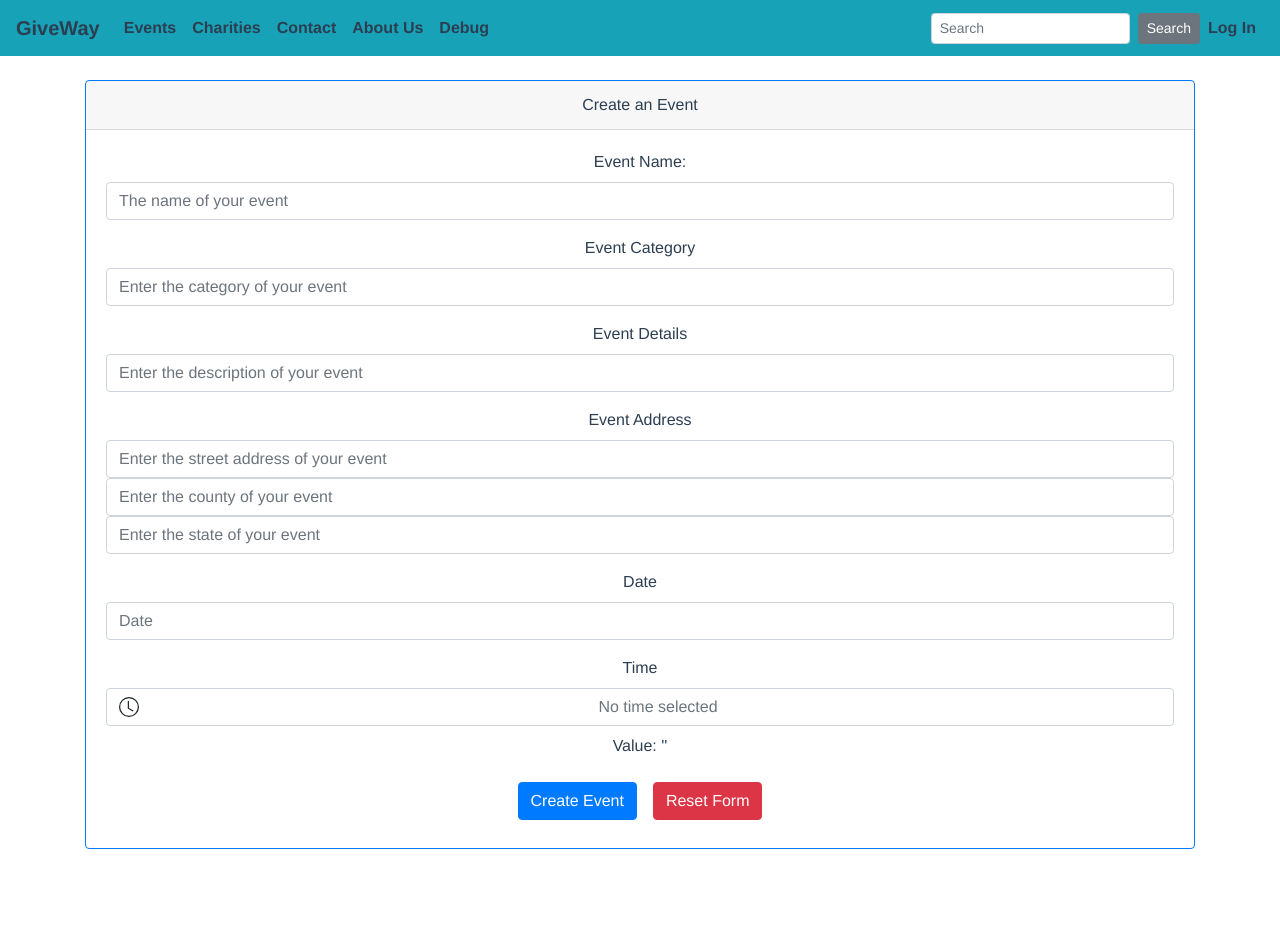
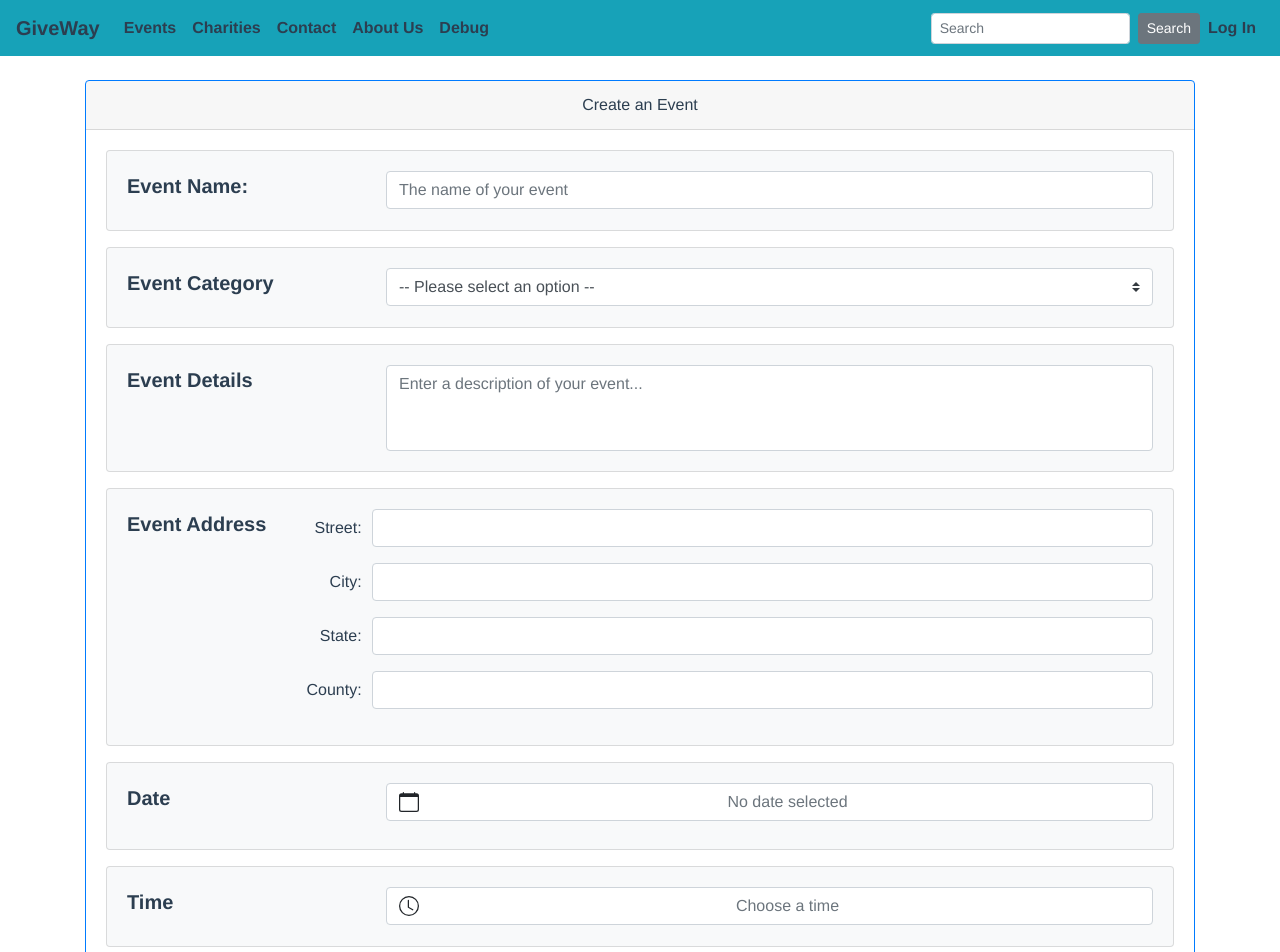
Before and after one commit to vinitshah24/Volunteer-Application, a Vue app in the folder views/: page /create in a window 1280 px wide. Shown: the top 952 px of the page. Before the commit the page ends 849 px from the top, so only its background shows below. Built offline with nearby package versions, Linux system fonts and the light colour scheme; no server answers.

Commit message:
edit create event form - add time and date pickers, select inputs, textarea

```diff
--- a/views/src/views/CreateEvent.vue
+++ b/views/src/views/CreateEvent.vue
@@ -3,7 +3,17 @@
     <b-container mw-25>
       <b-card header="Create an Event" header-tag="header" border-variant="primary">
         <b-form @submit="onSubmit" @reset="onReset" v-if="40">
-          <b-form-group id="input-group-1" label="Event Name:" label-for="input-1">
+          <b-card bg-variant="light" class="mb-3">
+            <b-form-group
+              label-cols-lg="3"
+              label-size="lg"
+              label-class="font-weight-bold pt-0"
+              class="mb-0"
+              id="input-group-1"
+              label="Event Name:"
+              label-for="input-1"
+              label-align="left"
+            >
               <b-form-input
                 id="input-1"
                 v-model="form.name"
@@ -12,66 +22,127 @@
                 placeholder="The name of your event"
               ></b-form-input>
             </b-form-group>
-          <b-form-group id="input-group-2" label="Event Category" label-for="input-2">
-            <b-form-input
-              id="input-2"
-              v-model="form.category"
-              type="text"
-              required
-              placeholder="Enter the category of your event"
-            ></b-form-input>
+          </b-card>
+          <b-card bg-variant="light" class="mb-3">
+            <b-form-group
+              label-cols-lg="3"
+              label-size="lg"
+              label-class="font-weight-bold pt-0"
+              class="mb-0"
+              id="input-group-2"
+              label="Event Category"
+              label-for="input-2"
+              label-align="left"
+            >
+              <b-form-select v-model="form.category" :options="categories">
+                <template v-slot:first>
+                  <b-form-select-option value disabled>-- Please select an option --</b-form-select-option>
+                </template>
+              </b-form-select>
             </b-form-group>
-          <b-form-group id="input-group-3" label="Event Details" label-for="input-3">
-            <b-form-input
-              id="input-3"
+          </b-card>
+          <b-card bg-variant="light" class="mb-3">
+            <b-form-group
+              label-cols-lg="3"
+              label="Event Details"
+              label-size="lg"
+              label-class="font-weight-bold pt-0"
+              class="mb-0"
+              label-align="left"
+              id="input-group-3"
+              label-for="form-textarea"
+            >
+              <b-form-textarea
+                id="form-textarea"
                 v-model="form.details"
-              type="text"
-              required
-              placeholder="Enter the description of your event"
-            ></b-form-input>
+                placeholder="Enter a description of your event..."
+                rows="3"
+                max-rows="6"
+              ></b-form-textarea>
             </b-form-group>
+          </b-card>
+
+          <b-card bg-variant="light" class="mb-3">
             <b-form-group
+              label-cols-lg="2"
+              label="Event Address"
+              label-size="lg"
+              label-class="font-weight-bold pt-0"
+              class="mb-0"
+              label-align="left"
+            >
+              <b-form-group
+                label-cols-sm="1"
+                label="Street:"
+                label-align-sm="right"
+                label-for="nested-street"
+              >
+                <b-form-input v-model="street" id="nested-street"></b-form-input>
+              </b-form-group>
+
+              <b-form-group
+                label-cols-sm="1"
+                label="City:"
+                label-align-sm="right"
+                label-for="nested-city"
+              >
+                <b-form-input v-model="city" id="nested-city"></b-form-input>
+              </b-form-group>
+
+              <b-form-group
+                label-cols-sm="1"
+                label="State:"
+                label-align-sm="right"
+                label-for="nested-state"
+              >
+                <b-form-input v-model="form.state" id="nested-state"></b-form-input>
+              </b-form-group>
+
+              <b-form-group
+                label-cols-sm="1"
+                label="County:"
+                label-align-sm="right"
+                label-for="nested-county"
+              >
+                <b-form-input v-model="form.county" id="nested-county"></b-form-input>
+              </b-form-group>
+            </b-form-group>
+          </b-card>
+          <b-card bg-variant="light" class="mb-3">
+            <b-form-group
+              label-cols-lg="3"
+              label="Date"
+              label-size="lg"
+              label-class="font-weight-bold pt-0"
+              class="mb-0"
               id="input-group-4"
-            label="Event Address"
-            label-for="input-4, input-5, input-6"
+              label-for="datepicker"
+              label-align="left"
             >
-            <b-form-input
-              id="input-3"
-              v-model="form.address"
-              type="text"
-              required
-              placeholder="Enter the street address of your event"
-            ></b-form-input>
-            <b-form-input
-              id="input-4"
-              v-model="form.county"
-              type="text"
-              required
-              placeholder="Enter the county of your event"
-            ></b-form-input>
-            <b-form-input
-              id="input-5"
-              v-model="form.state"
-              type="text"
-              required
-              placeholder="Enter the state of your event"
-            ></b-form-input>
+              <b-form-datepicker id="datepicker" v-model="form.date" class="mb-2"></b-form-datepicker>
             </b-form-group>
-          <b-form-group id="input-group-4" label="Date" label-for="input-6">
-            <b-form-input id="input-6" v-model="form.date" type="text" required placeholder="Date"></b-form-input>
+          </b-card>
+
+          <b-card bg-variant="light" class="mb-3">
+            <b-form-group
+              label-cols-lg="3"
+              label="Time"
+              label-size="lg"
+              label-class="font-weight-bold pt-0"
+              class="mb-0"
+              id="input-group-5"
+              label-for="timepicker"
+              label-align="left"
+            >
+              <b-form-timepicker
+                id="timepicker"
+                v-model="form.time"
+                placeholder="Choose a time"
+                reset-button
+                locale="en"
+              ></b-form-timepicker>
             </b-form-group>
-          <b-form-group id="input-group-5" label="Time" label-for="input-7">
-            <!-- <b-form-input
-              id="input-7"
-              v-model="form.time"
-              type="text"
-              required
-              placeholder="Enter Time"
-            ></b-form-input>-->
-            <b-form-timepicker v-model="timeValue" locale="en"></b-form-timepicker>
-
-            <div class="mt-2">Value: '{{ timeValue }}'</div>
-          </b-form-group>
+          </b-card>
           <div></div>
 
           <b-button class="top-button" type="submit" variant="primary">Create Event</b-button>
@@ -96,9 +167,20 @@ export default {
         date: "",
         time: ""
       },
-
+      street: "",
+      city: "",
       show: true,
-      timeValue: ""
+      categories: [
+        { value: "Volunteering", text: "Volunteering" },
+        { value: "Education", text: "Education" },
+        { value: "Youth Outreach", text: "Youth Outreach" },
+        { value: "Food donations", text: "Food donations" },
+        { value: "Meal prep", text: "Meal prep" },
+        { value: "Shelter generation", text: "Shelter generation" },
+        { value: "Awareness building", text: "Awareness building" },
+        { value: "Political action", text: "Political action" },
+        { value: "Performing Arts", text: "Performing Arts" }
+      ]
     };
   },
   methods: {
@@ -106,6 +188,7 @@ export default {
       evt.preventDefault();
       // alert(JSON.stringify(this.form));
       console.log(this.$root.$router.app.$children[0]);
+      this.form.address = `${this.street}, ${this.city}`;
       this.createEvent(this.form);
     },
     onReset(evt) {
@@ -144,8 +227,8 @@ export default {
             this.$router.push("/events");
           })
           .catch(error => {
-            console.log(error.config);
-            alert(`Error: ${error.config.message}`);
+            console.log(error.response);
+            alert(`Error: ${error}`);
           });
       } else {
         alert("You must log in to create an event!");
```
Lines whose indentation alone changed are shown as unchanged.
